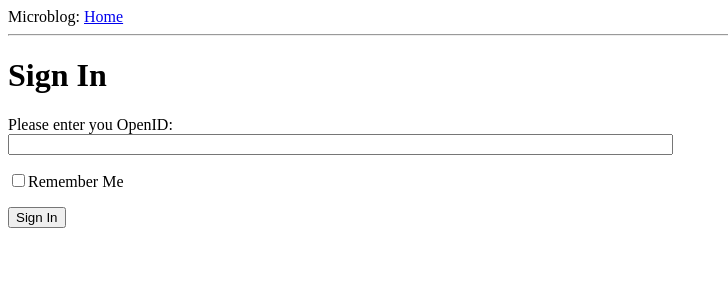
After one commit to faylau/microblog, a Flask app: page /login in a window 1280 px wide. The commit adds this page. Shown: the top 300 px of the page, without its empty margins (0-728 px from the left). Run offline with Flask 2, Linux system fonts and the light colour scheme.

Commit message:
Form study.

```diff
--- a/app/templates/base.html
+++ b/app/templates/base.html
@@ -11,6 +11,13 @@
     <body>
         <div>Microblog: <a href="/index">Home</a></div>
         <hr>
+
+                <ul>
+                {% for message in get_flashed_messages() %}
+                    <li>{{ message }}</li>
+                {% endfor %}
+                </ul>
+
         {% block content %}{% endblock %}
     </body>
 </html>
--- /dev/null
+++ b/app/templates/login.html
@@ -0,0 +1,15 @@
+
+{% extends "base.html" %}
+
+{% block content %}
+<h1>Sign In</h1>
+<form action="" method="post" name="login">
+    {{ form.hidden_tag() }}
+    <p>
+        Please enter you OpenID:<br>
+        {{ form.openid(size=80) }}<br>
+    </p>
+    <p>{{ form.remember_me }}Remember Me</p>
+    <p><input type="submit" value="Sign In"></p>
+</form>
+{% endblock %}
--- a/app/views.py
+++ b/app/views.py
@@ -4,8 +4,9 @@
 
 """
 
-from flask import render_template
+from flask import render_template, flash, redirect, url_for
 from app import app
+from app.forms import LoginForm
 
 
 @app.route('/')
@@ -19,3 +20,11 @@ def index():
          'body': 'Beautiful day in Wuhan!'},
     ]
     return render_template("index.html", title='Home', user=user, posts=posts)
+
+@app.route('/login', methods=['GET', 'POST'])
+def login():
+    form = LoginForm()
+    if form.validate_on_submit():
+        flash('Login requested for OpenID={0}, remember_me={1}'.format(form.openid.data, str(form.remember_me.data)))
+        return redirect(url_for('index'))
+    return render_template('login.html', title='Sign In', form=form)
```
